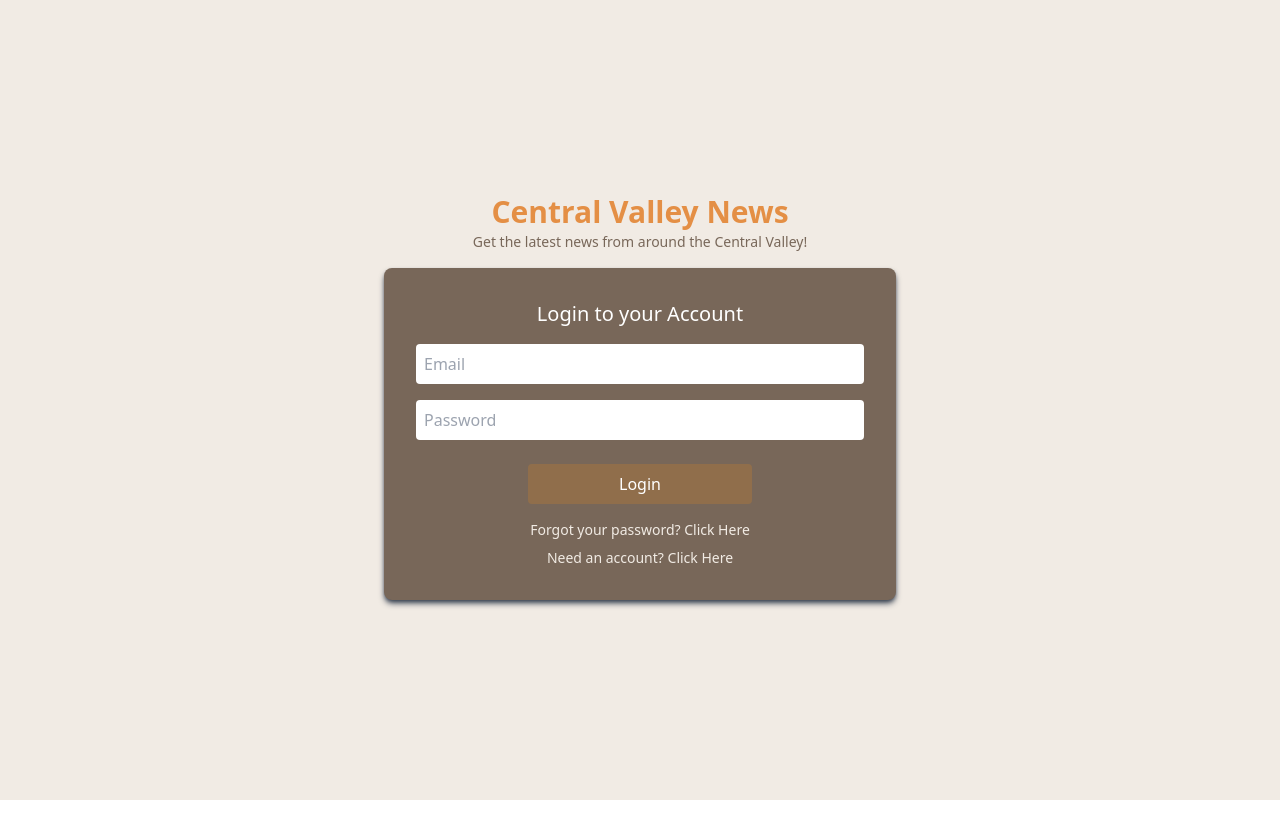
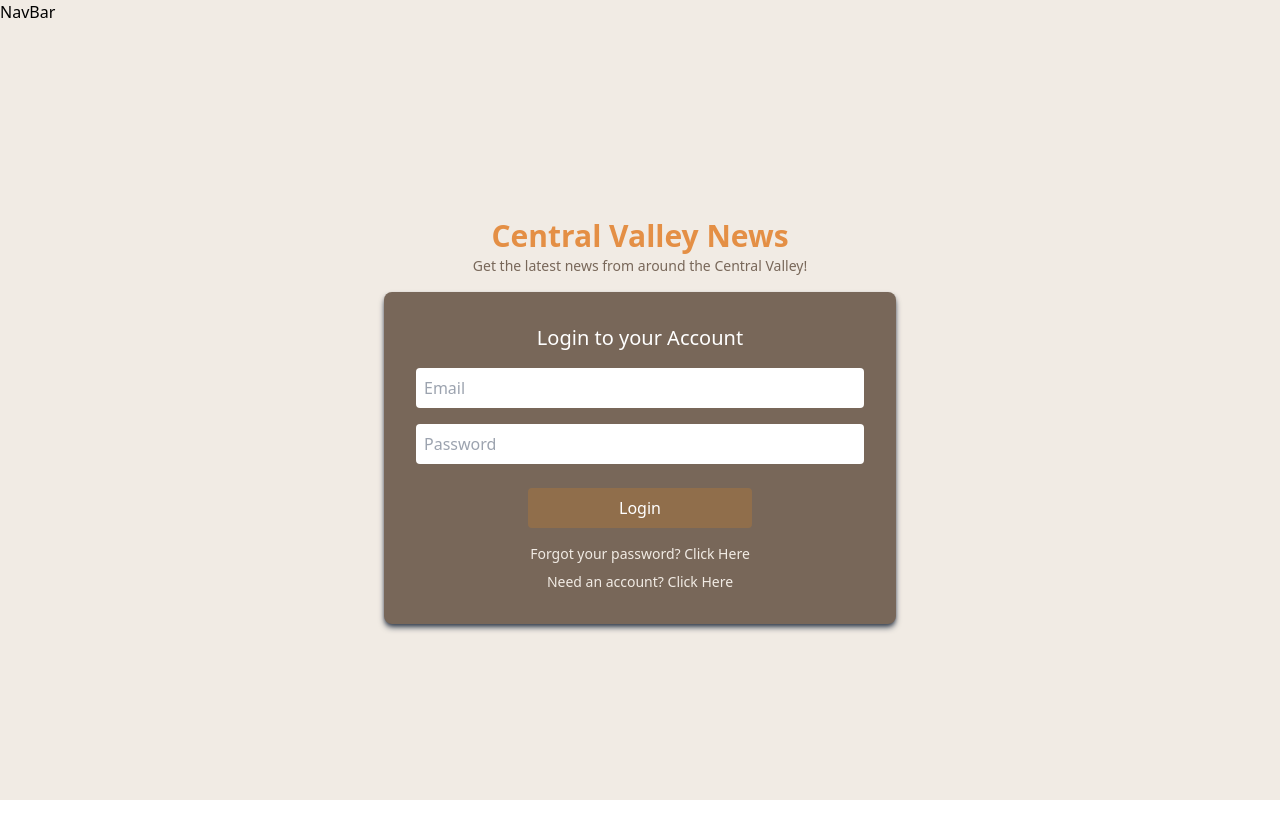
Before and after one commit to Algorithm-Allies/valleyNews, a React (Vite) app in the folder client/: page /auth/login in a window 1280 px wide. Before the commit the page ends 800 px from the top, so only its background shows below. Built offline with nearby package versions, Linux system fonts and the light colour scheme.

Commit message:
import navbar to authlayout for view test

```diff
--- a/client/src/components/Auth/AuthLayout.jsx
+++ b/client/src/components/Auth/AuthLayout.jsx
@@ -1,7 +1,9 @@
 import { Outlet } from "react-router-dom";
+import NavBar from "../NavBar";
 function AuthLayout() {
   return (
     <div className="h-screen bg-brown-100">
+      <NavBar />
       <div className="h-full flex flex-col justify-center max-w-lg w-full mx-auto">
         <div className="space-y-2 text-center mb-4">
           <h1 className="text-3xl leading-6 font-bold text-custom-orange">
```
